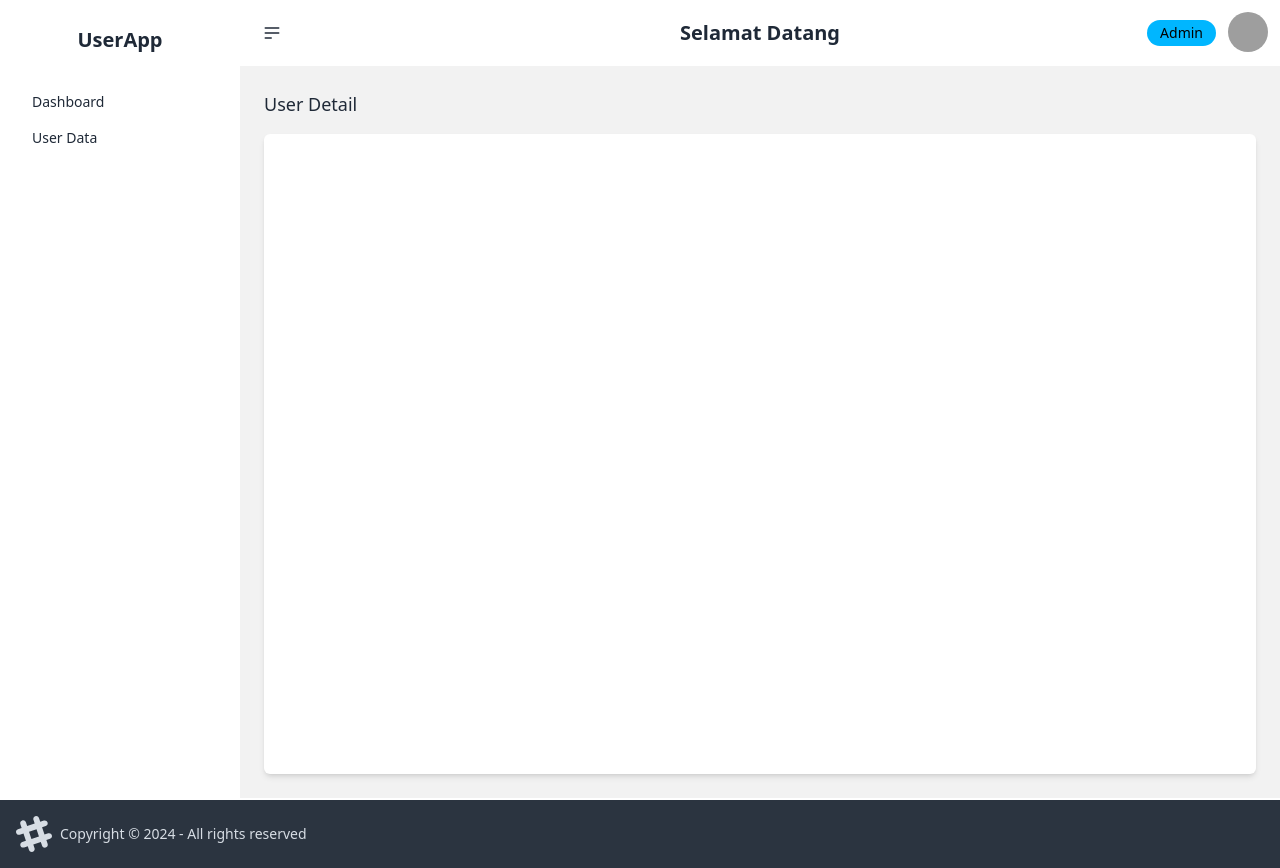
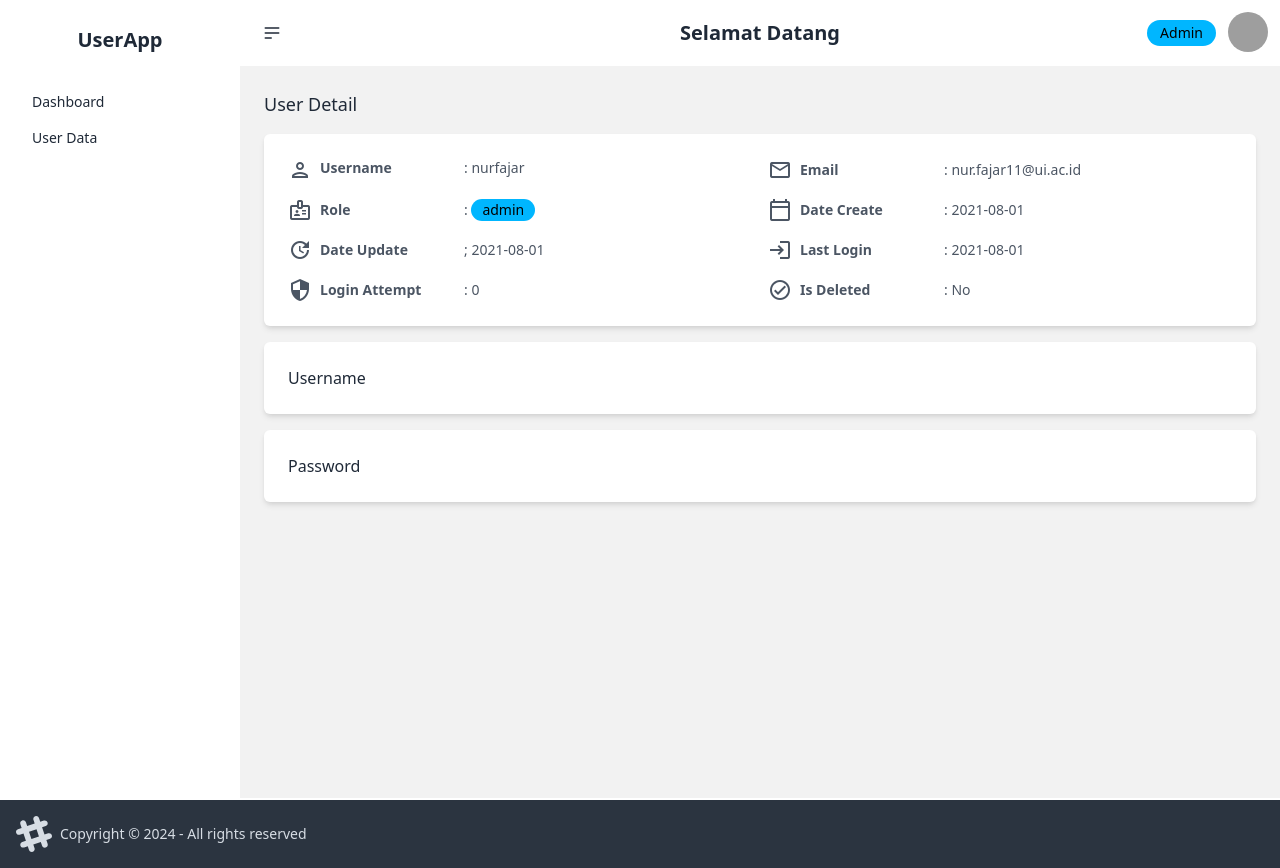
Before and after one commit to NurFajarSA/UserApp, a Next.js app: page /apps/users/1 in a window 1280 px wide. Built offline with nearby package versions, Linux system fonts and the light colour scheme; grey boxes are pictures that could not be loaded.

Commit message:
feat: Add user detail card

```diff
--- /dev/null
+++ b/src/app/components/user-detail-card/index.tsx
@@ -0,0 +1,61 @@
+import { User } from "@/app/models/User";
+import React from 'react';
+
+interface UserDetailCardProps {
+    user: User;
+}
+
+const UserDetailCard: React.FC<UserDetailCardProps> = ({ user }) => {
+
+    return (
+        <div className="my-card">
+            <link href="https://fonts.googleapis.com/icon?family=Material+Icons+Outlined" rel="stylesheet"></link>
+            <div className="flex flex-col gap-4 sm:grid sm:grid-cols-1 md:grid md:grid-cols-2 w-full">
+                <div className="flex text-sm text-gray-600">
+                    <span className="material-icons-outlined mr-2">person</span>
+                    <span className="w-1/3 font-semibold">Username</span>
+                    <span className="w-2/3">: {user.username}</span>
+                </div>
+                <div className="flex items-center text-sm text-gray-600">
+                    <span className="material-icons-outlined mr-2">email</span>
+                    <span className="w-1/3 font-semibold">Email</span>
+                    <span className="w-2/3">: {user.email}</span>
+                </div>
+                <div className="flex items-center text-sm text-gray-600">
+                    <span className="material-icons-outlined mr-2">badge</span>
+                    <span className="w-1/3 font-semibold">Role</span>
+                    <span className="w-2/3">: <span className={`badge badge-l ${user.role == 'admin' ? 'badge-info' : 'badge-warning'} center p-2.5`}>
+                        {user.role}</span>
+                    </span>
+                </div>
+                <div className="flex items-center text-sm text-gray-600">
+                    <span className="material-icons-outlined mr-2">calendar_today</span>
+                    <span className="w-1/3 font-semibold">Date Create</span>
+                    <span className="w-2/3">: {user.dateCreate}</span>
+                </div>
+                <div className="flex items-center text-sm text-gray-600">
+                    <span className="material-icons-outlined mr-2">update</span>
+                    <span className="w-1/3 font-semibold">Date Update</span>
+                    <span className="w-2/3">; {user.dateUpdate}</span>
+                </div>
+                <div className="flex items-center text-sm text-gray-600">
+                    <span className="material-icons-outlined mr-2">login</span>
+                    <span className="w-1/3 font-semibold">Last Login</span>
+                    <span className="w-2/3">: {user.lastLogin}</span>
+                </div>
+                <div className="flex items-center text-sm text-gray-600">
+                    <span className="material-icons-outlined mr-2">security</span>
+                    <span className="w-1/3 font-semibold">Login Attempt</span>
+                    <span className="w-2/3">: {user.loginAttempt}</span>
+                </div>
+                <div className="flex items-center text-sm text-gray-600">
+                    <span className="material-icons-outlined mr-2">{user.isDeleted ? 'delete' : 'check_circle'}</span>
+                    <span className="w-1/3 font-semibold">Is Deleted</span>
+                    <span className="w-2/3">: {user.isDeleted ? 'Yes' : 'No'}</span>
+                </div>
+            </div>
+        </div>
+    );
+}
+
+export default UserDetailCard;
--- /dev/null
+++ b/src/app/components/user-profile/index.tsx
@@ -0,0 +1,23 @@
+import UserDetailCard from "../user-detail-card";
+import { User } from "@/app/models/User";
+
+interface UserProfileProps {
+    user: User;
+}
+
+
+const UserProfile: React.FC<UserProfileProps> = ({user}) => {
+    return (
+        <div className="flex flex-col gap-4 min-h-standard">
+            <UserDetailCard user={user} />
+            <div className="my-card">
+                Username
+            </div>
+            <div className="my-card">
+                Password
+            </div>
+        </div>
+    );
+}
+
+export default UserProfile;
--- a/src/app/components/user-tabel/index.tsx
+++ b/src/app/components/user-tabel/index.tsx
@@ -88,9 +88,7 @@ const UserTable: React.FC = () => {
                     {isLoading && (
                         <tr>
                             <td colSpan={9}>
-                                <div className="spinner-container">
-                                    <div className="spinner"></div>
-                                </div>
+                                <span className="loading loading-spinner loading-md"></span>
                             </td>
                         </tr>
                     )}
--- a/src/pages/apps/users/[id]/index.tsx
+++ b/src/pages/apps/users/[id]/index.tsx
@@ -1,11 +1,13 @@
 import Layout from "@/app/components/common/layout";
+import UserProfile from "@/app/components/user-profile";
+import dummyData from "@/app/utils/dummyData";
 import withAuth from "@/app/utils/withAuth";
 
 function UserDetailPage() {
     return (
         <main>
             <Layout title="User Detail">
-                <div className="min-h-standard bg-white shadow-md rounded-md" />
+                <UserProfile user={dummyData[0]} />
             </Layout>
         </main>
     );
--- a/src/pages/apps/users/index.tsx
+++ b/src/pages/apps/users/index.tsx
@@ -6,7 +6,7 @@ function UsersPage() {
     return (
         <main>
             <Layout title="User Data">
-                <div className="min-h-standard bg-white shadow-md rounded-md p-6" >
+                <div className="my-card min-h-standard" >
                     <UserTable />
                 </div>
             </Layout>
--- a/src/pages/dashboard/index.tsx
+++ b/src/pages/dashboard/index.tsx
@@ -5,7 +5,7 @@ function DashboardPage() {
     return (
         <main>
             <Layout title="Dashboard">
-                <div className="min-h-standard bg-white shadow-md rounded-md" />
+                <div className="my-card min-h-standard" />
             </Layout>
         </main>
     );
--- a/src/pages/profile/index.tsx
+++ b/src/pages/profile/index.tsx
@@ -1,15 +1,13 @@
 import Layout from "@/app/components/common/layout";
-import ProfileDetailForm from "@/app/components/profile-form-detail";
+import UserProfile from "@/app/components/user-profile";
+import dummyData from "@/app/utils/dummyData";
 import withAuth from "@/app/utils/withAuth";
 
 function ProfilePage() {
     return (
         <main>
             <Layout title="Profile">
-                <div className="min-h-standard bg-white shadow-md rounded-md">
-                    <ProfileDetailForm />
-                </div>
-
+                <UserProfile user={dummyData[0]} />
             </Layout>
         </main>
     );
--- a/src/styles/globals.css
+++ b/src/styles/globals.css
@@ -10,28 +10,9 @@
     white-space: nowrap;
 }
 
-.spinner-container {
-    display: flex;
-    align-items: center;
-    justify-content: center;
-    margin-top: 20px;
-    margin-bottom: 20px;
+.my-card {
+    background-color: #fff;
+    box-shadow: 0 4px 6px -1px rgba(0, 0, 0, 0.1), 0 2px 4px -1px rgba(0, 0, 0, 0.06);
+    border-radius: 0.375rem;
+    padding: 1.5rem;
 }
-
-.spinner {
-    border: 4px solid rgba(0, 0, 0, 0.1);
-    border-top: 4px solid #3498db; /* Warna untuk bagian atas spinner */
-    border-radius: 50%;
-    width: 30px;
-    height: 30px;
-    animation: spin 1s linear infinite; /* Animasi putaran */
-}
-
-@keyframes spin {
-    0% {
-        transform: rotate(0deg);
-    }
-    100% {
-        transform: rotate(360deg);
-    }
-}
```
Also changed, not shown: tsconfig.json (+23 -5 lines).
